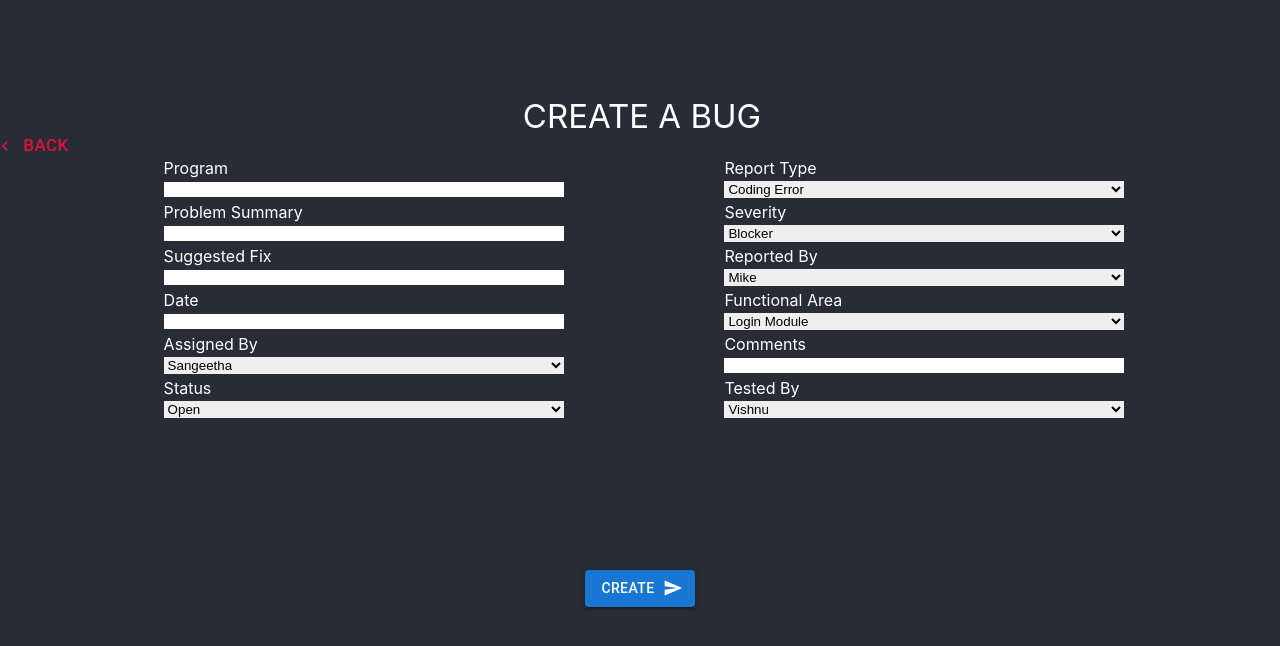
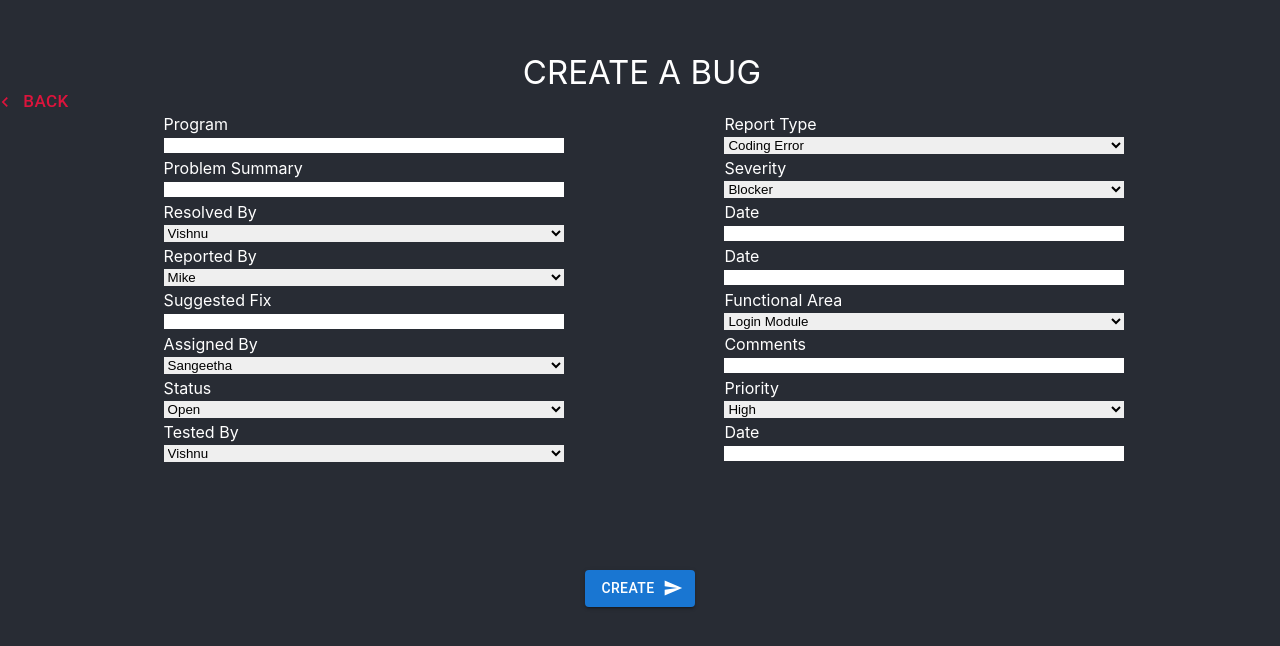
Before and after one commit to Vishnuvardhan27/BugHound, a React (Create React App) app: page /createBug in a window 1280 px wide. Shown: the part 144-790 px from the top of the page. Built offline with nearby package versions, Linux system fonts and the light colour scheme.

Commit message:
added_dates

```diff
--- a/src/CreateBug.js
+++ b/src/CreateBug.js
@@ -13,16 +13,28 @@ function CreateBug() {
     const [area, setArea] = useState(["Login Module","Landing Page","Static Page","Api Issues"]);
     const [assigned, setAssigned] = useState(["Sangeetha","Namrata","Tharni","Vishnu"]);
     const [stat, setStat] = useState(["Open","Closed","In progress", "Deferred"]);
-    const [testBy, setTestBy] = useState(["Vishnu","Tharni","Namrata"]);
-    const [comments,setComments] = useState([""])
+    const [priority, setPriority] = useState(["High","Moderate","Low"]);
+    const [resolved, setResolved] = useState(["Vishnu","Tharni","Namrata"]);
+    const [testedBy, setTestedBy] = useState(["Vishnu","Tharni","Namrata"]);
+
+    const [comments,setComments] = useState([""]);
     const [newProblem,setNewProblem] = useState("");
-    const [newSuggested, setNewSuggested] = useState("")
-    const [newDate, setNewDate] = useState("")
+    const [newSuggested, setNewSuggested] = useState("");
+    const [newReportedDate, setNewReportedDate] = useState("");
+    const [newResolvedDate, setNewResolvedDate] = useState("");
+    const [newTestDate, setNewTestDate] = useState("")
 
 
-    const test = testBy.map(test=> test
+
+    const prior = priority.map(prior=> prior
       )
-      const handleTest = (e) => (testBy[e.target.value])
+      const handlePriority = (e) => (prior[e.target.value])
+
+    const test = testedBy.map(test=> test
+      )
+      const handleTest = (e) => (test[e.target.value])
+
+
 
     const assign = assigned.map(assign => assign
       )
@@ -37,6 +49,12 @@ function CreateBug() {
     const reportedBy = reported.map(reportedBy => reportedBy
       )
       const handleReportedBy = (e) => (reported[e.target.value])
+
+    const resolvedBy = resolved.map(resolvedBy => resolvedBy
+      )
+      const handleResolvedBy = (e) => (resolved[e.target.value])
+
+
 
     const Add = reporttype.map(Add => Add
       )
@@ -142,21 +160,40 @@ function CreateBug() {
         </div>
 
         <div className="flex flex-row max-width">
-          <div className="flex-50 max-width">
+        <div className="flex-50 max-width">
             <div>
-              <label>Suggested Fix</label>
+              <label>Resolved By</label>
+            </div>
+            <div>
+              <select
+                onChange={(e) => handleResolvedBy(e)}
+                className="inputButtons"
+              >
+                {resolvedBy.map((address, key) => (
+                  <option value={key}>{address}</option>
+                ))}
+              </select>
+            </div>
+          </div>
+
+          <div className="inputSpace flex-50 max-width">
+            <div>
+              <label>Date</label>
             </div>
             <div>
               <input
                 className="inputButtons"
                 type="text"
-                value={newSuggested}
-                onChange={(e) => setNewSuggested(e.target.value)}
+                value={newResolvedDate}
+                onChange={(e) => setNewResolvedDate(e.target.value)}
               />
             </div>
           </div>
+        </div>
 
-          <div className=" inputSpace flex-50 max-width">
+
+      <div className="flex flex-row max-width">
+        <div className="flex-50 max-width">
             <div>
               <label>Reported By</label>
             </div>
@@ -171,10 +208,8 @@ function CreateBug() {
               </select>
             </div>
           </div>
-        </div>
 
-        <div className="flex flex-row max-width">
-          <div className="flex-50 max-width">
+          <div className="inputSpace flex-50 max-width">
             <div>
               <label>Date</label>
             </div>
@@ -182,8 +217,24 @@ function CreateBug() {
               <input
                 className="inputButtons"
                 type="text"
-                value={newDate}
-                onChange={(e) => setNewDate(e.target.value)}
+                value={newReportedDate}
+                onChange={(e) => setNewReportedDate(e.target.value)}
+              />
+            </div>
+          </div>
+        </div>
+
+        <div className="flex flex-row max-width">
+        <div className="flex-50 max-width">
+            <div>
+              <label>Suggested Fix</label>
+            </div>
+            <div>
+              <input
+                className="inputButtons"
+                type="text"
+                value={newSuggested}
+                onChange={(e) => setNewSuggested(e.target.value)}
               />
             </div>
           </div>
@@ -253,6 +304,20 @@ function CreateBug() {
 
           <div className="inputSpace flex-50 max-width">
             <div>
+              <label>Priority</label>
+            </div>
+            <div>
+              <select onChange={(e) => handlePriority(e)} className="inputButtons">
+                {prior.map((address, key) => (
+                  <option value={key}>{address}</option>
+                ))}
+              </select>
+            </div>
+          </div>
+        </div>
+        <div className="flex flex-row max-width">
+        <div className=" flex-50 max-width">
+            <div>
               <label>Tested By</label>
             </div>
             <div>
@@ -261,6 +326,19 @@ function CreateBug() {
                   <option value={key}>{address}</option>
                 ))}
               </select>
+            </div>
+          </div>
+          <div className="inputSpace flex-50 max-width">
+            <div>
+              <label>Date</label>
+            </div>
+            <div>
+              <input
+                className="inputButtons"
+                type="text"
+                value={newTestDate}
+                onChange={(e) => setNewTestDate(e.target.value)}
+              />
             </div>
           </div>
         </div>
```
